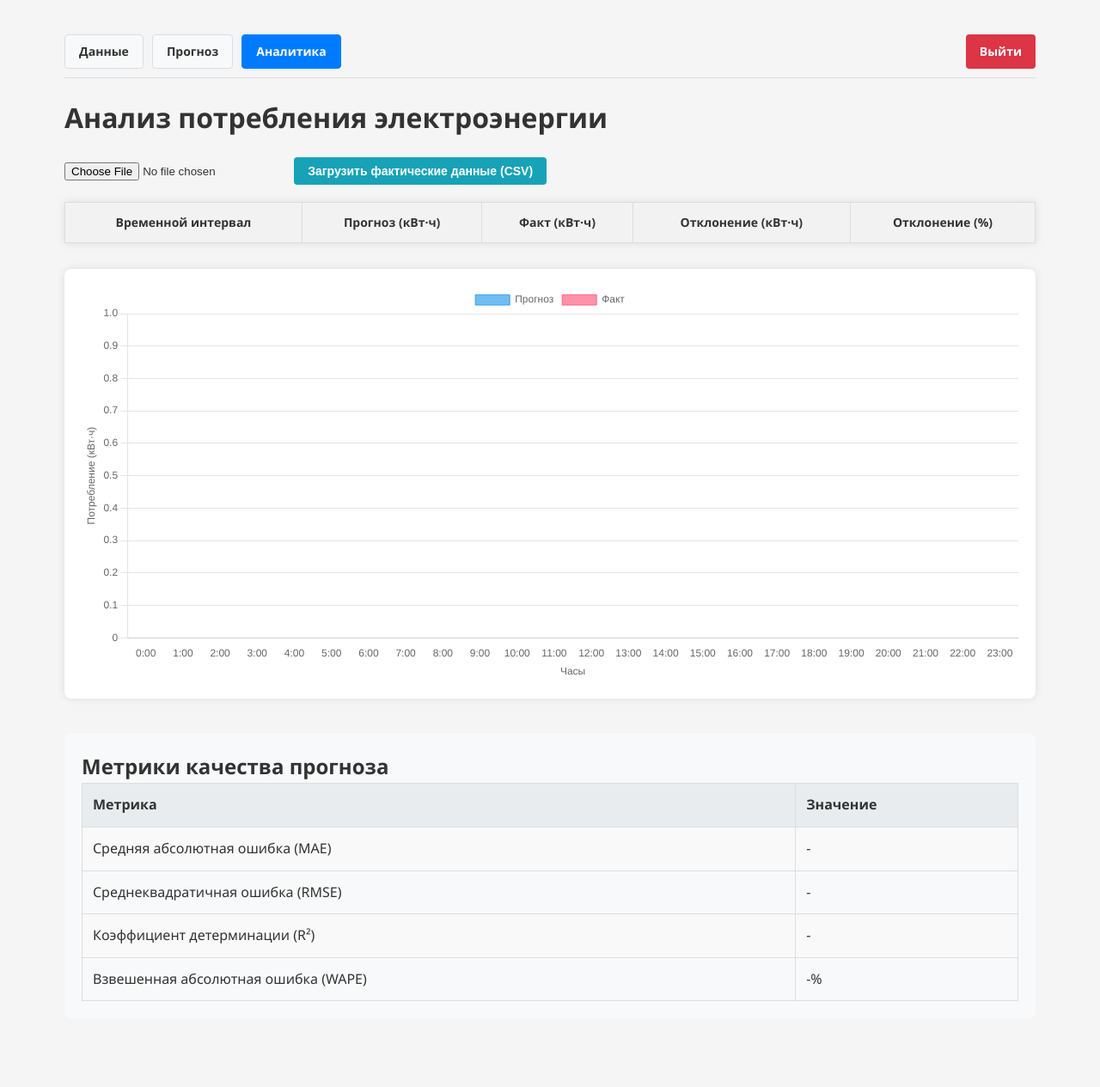
After one commit to M007AX/GTE, a Flask app: page /analysis in a window 1280 px wide. The commit adds this page. Shown: the whole page at 86% size. Run offline with Flask 3, Linux system fonts and the light colour scheme; the visitor is signed in with stand-in values (Sample User, id 1); lists and menus that the app fills with data are empty; parts of the project's set-up code (start-up, migrations or seed data) failed here and were passed over.

Commit message:
added analysis.html updated base.html for working with styles

```diff
--- a/app/routes/auth/project_routes.py
+++ b/app/routes/auth/project_routes.py
@@ -5,8 +5,9 @@ from .date_utils import get_date_info, parse_date, get_tomorrow_date
 from .constants import LOCATIONS
 import os
 import pandas as pd
+from sklearn.metrics import mean_absolute_error, mean_squared_error, r2_score
 
-from .model_utils import prepare_features, MODEL
+from .model_utils import prepare_features, MODEL, calculate_wape
 
 project_bp = Blueprint('project', __name__)
 
@@ -185,3 +186,104 @@ def save_weather_data():
         return {"success": True}
     except Exception as e:
         return {"success": False, "error": str(e)}, 500
+
+
+@project_bp.route('/analysis', methods=['GET', 'POST'])
+def analysis():
+    if not session.get('logged_in'):
+        flash('Требуется авторизация', 'error')
+        return redirect(url_for('auth.login'))
+
+    try:
+        # 1. Проверяем наличие прогноза
+        tomorrow_folder = get_tomorrow_date().strftime('%d.%m.%Y')
+        date_folder = os.path.join(UPLOAD_FOLDER, tomorrow_folder)
+        predicted_path = os.path.join(date_folder, 'predicted.csv')
+        fact_path = os.path.join(date_folder, 'fact.csv')
+
+        predicted = None
+        actual = None
+        combined_data = []
+        metrics = None
+
+        # Загружаем прогнозируемые данные если они есть
+        if os.path.exists(predicted_path):
+            predicted_df = pd.read_csv(predicted_path)
+            predicted = [{
+                'hour': row['hour'],
+                'prediction': row['prediction']
+            } for _, row in predicted_df.iterrows()]
+
+        # Обработка загрузки файла с фактическими данными
+        if request.method == 'POST':
+            if 'fact_file' not in request.files:
+                flash('Не выбран файл', 'error')
+                return redirect(url_for('project.analysis'))
+
+            file = request.files['fact_file']
+            if file.filename == '':
+                flash('Не выбран файл', 'error')
+                return redirect(url_for('project.analysis'))
+
+            if file and allowed_file(file.filename):
+                try:
+                    # Сохраняем файл с фактами
+                    os.makedirs(date_folder, exist_ok=True)
+                    file.save(fact_path)
+                    flash('Фактические данные успешно загружены', 'success')
+                except Exception as e:
+                    flash(f'Ошибка сохранения файла: {str(e)}', 'error')
+
+        # Если есть оба файла (прогноз и факт)
+        if os.path.exists(fact_path) and os.path.exists(predicted_path):
+            actual_df = pd.read_csv(fact_path)
+            predicted_df = pd.read_csv(predicted_path)
+
+            # Проверяем, что данные загружены корректно
+            if not actual_df.empty and not predicted_df.empty:
+                actual = [{
+                    'hour': row['hour'],
+                    'consumption': row['consumption']
+                } for _, row in actual_df.iterrows()]
+
+                # Подготавливаем объединенные данные для таблицы
+                for hour in range(24):
+                    # Получаем данные прогноза
+                    pred_row = predicted_df[predicted_df['hour'] == hour].iloc[0] if not predicted_df[
+                        predicted_df['hour'] == hour].empty else None
+
+                    # Получаем фактические данные
+                    actual_row = actual_df[actual_df['hour'] == hour].iloc[0] if not actual_df[
+                        actual_df['hour'] == hour].empty else None
+
+                    if pred_row is not None and actual_row is not None:
+                        item = {
+                            'hour': hour,
+                            'prediction': pred_row['prediction'],
+                            'actual': actual_row['consumption'],
+                            'difference': actual_row['consumption'] - pred_row['prediction'],
+                            'percentage_diff': ((actual_row['consumption'] - pred_row['prediction']) / actual_row[
+                                'consumption']) * 100 if actual_row['consumption'] != 0 else 0
+                        }
+                        combined_data.append(item)
+
+                # Вычисляем метрики качества
+                y_true = actual_df['consumption']
+                y_pred = predicted_df['prediction']
+
+                metrics = {
+                    'mae': mean_absolute_error(y_true, y_pred),
+                    'rmse': mean_squared_error(y_true, y_pred),
+                    'r2': r2_score(y_true, y_pred),
+                    'wape': calculate_wape(y_true, y_pred)
+                }
+
+        return render_template('analysis.html',
+                               predicted=predicted,
+                               actual=actual,
+                               combined_data=combined_data,
+                               metrics=metrics)
+
+    except Exception as e:
+        flash(f'Ошибка при анализе данных: {str(e)}', 'error')
+        return redirect(url_for('project.project'))
--- /dev/null
+++ b/app/templates/analysis.html
@@ -0,0 +1,162 @@
+{% extends "base.html" %}
+
+{% block title %}Аналитика{% endblock %}
+
+{% block styles %}
+<link rel="stylesheet" href="{{ url_for('static', filename='css/styles_analysis.css') }}">
+{% endblock %}
+
+{% block content %}
+<div class="analysis-container">
+    <!-- Навигационное меню -->
+    <div class="nav-menu">
+        <a href="{{ url_for('project.project') }}" class="btn btn-nav">Данные</a>
+        <a href="{{ url_for('project.predict') }}" class="btn btn-nav">Прогноз</a>
+        <a href="{{ url_for('project.analysis') }}" class="btn btn-nav active">Аналитика</a>
+        <a href="{{ url_for('auth.logout') }}" class="btn btn-logout">Выйти</a>
+    </div>
+
+    <h1>Анализ потребления электроэнергии</h1>
+
+    <!-- Форма загрузки данных -->
+    <div class="controls">
+        <form action="{{ url_for('project.analysis') }}" method="post" enctype="multipart/form-data">
+            <input type="file" name="fact_file" accept=".csv" required>
+            <button type="submit" class="btn btn-upload">Загрузить фактические данные (CSV)</button>
+        </form>
+    </div>
+
+    {% if error %}
+        <div class="alert alert-danger">{{ error }}</div>
+    {% else %}
+        <!-- Таблица с данными -->
+        <div class="table-container">
+            <table class="analysis-table">
+                <thead>
+                    <tr>
+                        <th>Временной интервал</th>
+                        <th>Прогноз (кВт·ч)</th>
+                        <th>Факт (кВт·ч)</th>
+                        <th>Отклонение (кВт·ч)</th>
+                        <th>Отклонение (%)</th>
+                    </tr>
+                </thead>
+                <tbody>
+                    {% for item in combined_data %}
+                    <tr>
+                        <td>{{ "%02d:00-%02d:00"|format(item.hour, (item.hour + 1)%24) }}</td>
+                        <td>{{ "%.2f"|format(item.prediction) }}</td>
+                        <td>{{ "%.2f"|format(item.actual) if item.actual is not none else "-" }}</td>
+                        <td class="{{ 'positive' if item.difference > 0 else 'negative' if item.difference < 0 else '' }}">
+                            {{ "%.2f"|format(item.difference) if item.difference is not none else "-" }}
+                        </td>
+                        <td class="{{ 'positive' if item.percentage_diff > 0 else 'negative' if item.percentage_diff < 0 else '' }}">
+                            {{ "%.2f"|format(item.percentage_diff) if item.percentage_diff is not none else "-" }}%
+                        </td>
+                    </tr>
+                    {% endfor %}
+                </tbody>
+            </table>
+        </div>
+
+        <!-- График сравнения -->
+        <div class="chart-container">
+            <canvas id="comparisonChart"></canvas>
+        </div>
+
+        <!-- Метрики качества -->
+        <div class="metrics-container">
+            <h2>Метрики качества прогноза</h2>
+            <table class="metrics-table">
+                <tr>
+                    <th>Метрика</th>
+                    <th>Значение</th>
+                </tr>
+                <tr>
+                    <td>Средняя абсолютная ошибка (MAE)</td>
+                    <td>{{ "%.2f"|format(metrics.mae) if metrics else '-' }}</td>
+                </tr>
+                <tr>
+                    <td>Среднеквадратичная ошибка (RMSE)</td>
+                    <td>{{ "%.2f"|format(metrics.rmse) if metrics else '-' }}</td>
+                </tr>
+                <tr>
+                    <td>Коэффициент детерминации (R²)</td>
+                    <td>{{ "%.2f"|format(metrics.r2) if metrics else '-' }}</td>
+                </tr>
+                <tr>
+                    <td>Взвешенная абсолютная ошибка (WAPE)</td>
+                    <td>{{ "%.2f"|format(metrics.wape) if metrics else '-' }}%</td>
+                </tr>
+            </table>
+        </div>
+    {% endif %}
+</div>
+
+<script src="https://cdn.jsdelivr.net/npm/chart.js"></script>
+<script>
+document.addEventListener('DOMContentLoaded', function() {
+    const ctx = document.getElementById('comparisonChart').getContext('2d');
+    const predictedData = {{ predicted|map(attribute='prediction')|list|tojson if predicted else [] }};
+    const actualData = {{ actual|map(attribute='consumption')|list|tojson if actual else [] }};
+    const labels = Array.from({length: 24}, (_, i) => `${i}:00`);
+
+    new Chart(ctx, {
+        type: 'bar',
+        data: {
+            labels: labels,
+            datasets: [
+                {
+                    label: 'Прогноз',
+                    data: predictedData,
+                    backgroundColor: 'rgba(54, 162, 235, 0.7)',
+                    borderColor: 'rgba(54, 162, 235, 1)',
+                    borderWidth: 1
+                },
+                {
+                    label: 'Факт',
+                    data: actualData,
+                    backgroundColor: 'rgba(255, 99, 132, 0.7)',
+                    borderColor: 'rgba(255, 99, 132, 1)',
+                    borderWidth: 1
+                }
+            ]
+        },
+        options: {
+            responsive: true,
+            maintainAspectRatio: false,
+            scales: {
+                y: {
+                    beginAtZero: false,
+                    title: {
+                        display: true,
+                        text: 'Потребление (кВт·ч)'
+                    }
+                },
+                x: {
+                    title: {
+                        display: true,
+                        text: 'Часы'
+                    },
+                    grid: {
+                        display: false
+                    }
+                }
+            },
+            plugins: {
+                legend: {
+                    position: 'top',
+                },
+                tooltip: {
+                    callbacks: {
+                        label: function(context) {
+                            return `${context.dataset.label}: ${context.raw.toFixed(2)} кВт·ч`;
+                        }
+                    }
+                }
+            }
+        }
+    });
+});
+</script>
+{% endblock %}
--- a/app/templates/base.html
+++ b/app/templates/base.html
@@ -3,8 +3,11 @@
 <head>
     <meta charset="UTF-8">
     <meta name="viewport" content="width=device-width, initial-scale=1.0">
-    <title>{% block title %}Flask Auth{% endblock %}</title>
+    <title>{% block title %}Прогноз энергопотребления{% endblock %}</title>
+    <!-- Основные стили -->
     <link rel="stylesheet" href="{{ url_for('static', filename='css/styles.css') }}">
+    <!-- Дополнительные стили из блоков -->
+    {% block styles %}{% endblock %}
 </head>
 <body>
     <div class="container">
@@ -21,5 +24,10 @@
 
         {% block content %}{% endblock %}
     </div>
+
+    <!-- Основные скрипты -->
+    <script src="https://cdn.jsdelivr.net/npm/chart.js"></script>
+    <!-- Дополнительные скрипты из блоков -->
+    {% block scripts %}{% endblock %}
 </body>
 </html>
--- a/app/templates/predict.html
+++ b/app/templates/predict.html
@@ -7,7 +7,7 @@
     <div class="nav-menu">
         <a href="{{ url_for('project.project') }}" class="btn btn-nav">Данные</a>
         <a href="{{ url_for('project.predict') }}" class="btn btn-nav active">Прогноз</a>
-        <a href="#" class="btn btn-nav">Аналитика</a>
+        <a href="{{ url_for('project.analysis') }}" class="btn btn-nav">Аналитика</a>
         <a href="{{ url_for('auth.logout') }}" class="btn btn-logout">Выйти</a>
     </div>
 
--- a/app/templates/project.html
+++ b/app/templates/project.html
@@ -7,7 +7,7 @@
     <div class="nav-menu">
         <a href="{{ url_for('project.project') }}" class="btn btn-nav active">Данные</a>
         <a href="{{ url_for('project.predict') }}" class="btn btn-nav">Прогноз</a>
-        <a href="#" class="btn btn-nav">Аналитика</a>
+        <a href="{{ url_for('project.analysis') }}" class="btn btn-nav">Аналитика</a>
         <a href="{{ url_for('auth.logout') }}" class="btn btn-logout">Выйти</a>
     </div>
 
--- /dev/null
+++ b/static/css/styles_analysis.css
@@ -0,0 +1,156 @@
+/* styles_analysis.css */
+.analysis-container {
+    padding: 20px;
+    max-width: 1200px;
+    margin: 0 auto;
+}
+
+.nav-menu {
+    display: flex;
+    gap: 10px;
+    margin-bottom: 20px;
+    padding-bottom: 10px;
+    border-bottom: 1px solid #ddd;
+}
+
+.btn {
+    padding: 8px 16px;
+    border-radius: 4px;
+    text-decoration: none;
+    font-weight: bold;
+    transition: background-color 0.3s;
+}
+
+.btn-nav {
+    background-color: #f8f9fa;
+    color: #333;
+    border: 1px solid #ddd;
+}
+
+.btn-nav:hover {
+    background-color: #e9ecef;
+}
+
+.btn-nav.active {
+    background-color: #007bff;
+    color: white;
+    border-color: #007bff;
+}
+
+.btn-logout {
+    margin-left: auto;
+    background-color: #dc3545;
+    color: white;
+}
+
+.btn-logout:hover {
+    background-color: #c82333;
+}
+
+.controls {
+    margin: 20px 0;
+    display: flex;
+    gap: 10px;
+    align-items: center;
+}
+
+.btn-upload {
+    background-color: #17a2b8;
+    color: white;
+    border: none;
+    cursor: pointer;
+}
+
+.btn-upload:hover {
+    background-color: #138496;
+}
+
+.alert-danger {
+    color: #721c24;
+    background-color: #f8d7da;
+    border-color: #f5c6cb;
+    padding: 10px;
+    border-radius: 4px;
+    margin-bottom: 20px;
+}
+
+.table-container {
+    margin: 20px 0;
+    overflow-x: auto;
+    box-shadow: 0 0 10px rgba(0,0,0,0.1);
+}
+
+.analysis-table {
+    width: 100%;
+    border-collapse: collapse;
+    font-size: 14px;
+}
+
+.analysis-table th,
+.analysis-table td {
+    padding: 12px 15px;
+    text-align: center;
+    border: 1px solid #ddd;
+}
+
+.analysis-table th {
+    background-color: #f2f2f2;
+    font-weight: bold;
+    position: sticky;
+    top: 0;
+}
+
+.analysis-table tr:nth-child(even) {
+    background-color: #f9f9f9;
+}
+
+.analysis-table tr:hover {
+    background-color: #f1f1f1;
+}
+
+.positive {
+    color: #28a745;
+    font-weight: bold;
+}
+
+.negative {
+    color: #dc3545;
+    font-weight: bold;
+}
+
+.chart-container {
+    margin: 30px 0;
+    height: 500px;
+    background: white;
+    padding: 20px;
+    border-radius: 8px;
+    box-shadow: 0 0 10px rgba(0,0,0,0.1);
+}
+
+.metrics-container {
+    margin: 40px 0;
+    padding: 20px;
+    background: #f8f9fa;
+    border-radius: 8px;
+}
+
+.metrics-table {
+    width: 100%;
+    border-collapse: collapse;
+}
+
+.metrics-table th,
+.metrics-table td {
+    padding: 12px;
+    text-align: left;
+    border: 1px solid #ddd;
+}
+
+.metrics-table th {
+    background-color: #e9ecef;
+    font-weight: bold;
+}
+
+.metrics-table tr:nth-child(even) {
+    background-color: #f9f9f9;
+}
```
Also changed, not shown: app/routes/auth/model_utils.py (+21 -0 lines).
